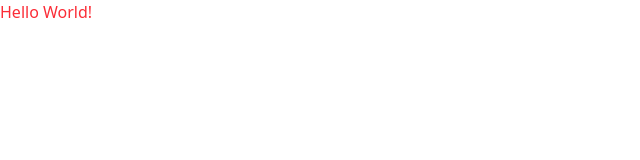
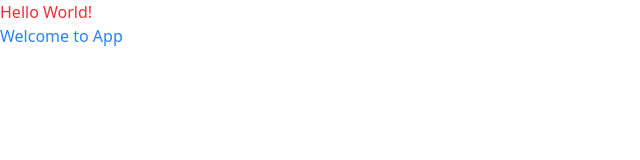
Before and after one commit to lucasfsn/quizarena, an Angular app in the folder frontend/: page / in a window 1280 px wide. Shown: the top 160 px of the page, without its empty margins (0-640 px from the left). Built offline with nearby package versions, Linux system fonts and the light colour scheme.

Commit message:
test: check ruleset

```diff
--- a/frontend/src/app/app.html
+++ b/frontend/src/app/app.html
@@ -1,2 +1,3 @@
 <p class="text-red-500">Hello World!</p>
+<h2 class="text-blue-500">Welcome to App</h2>
 <router-outlet />
```
